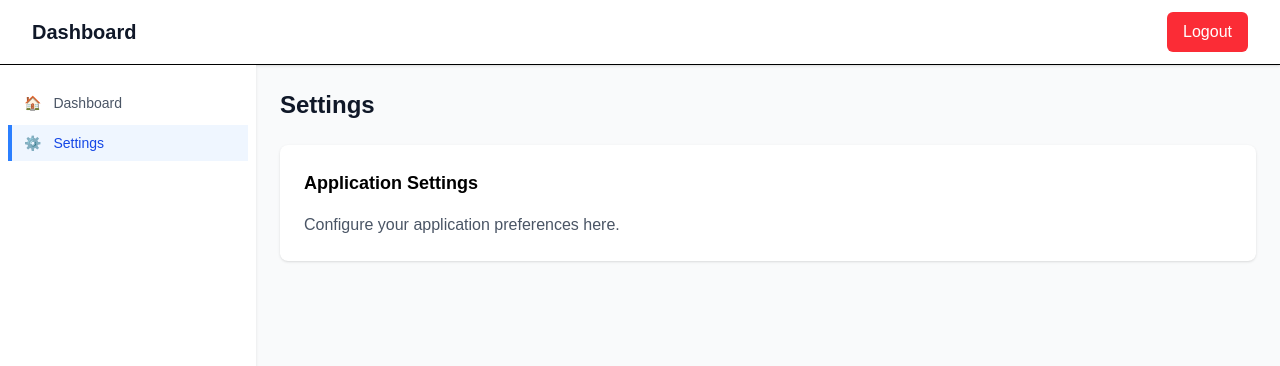
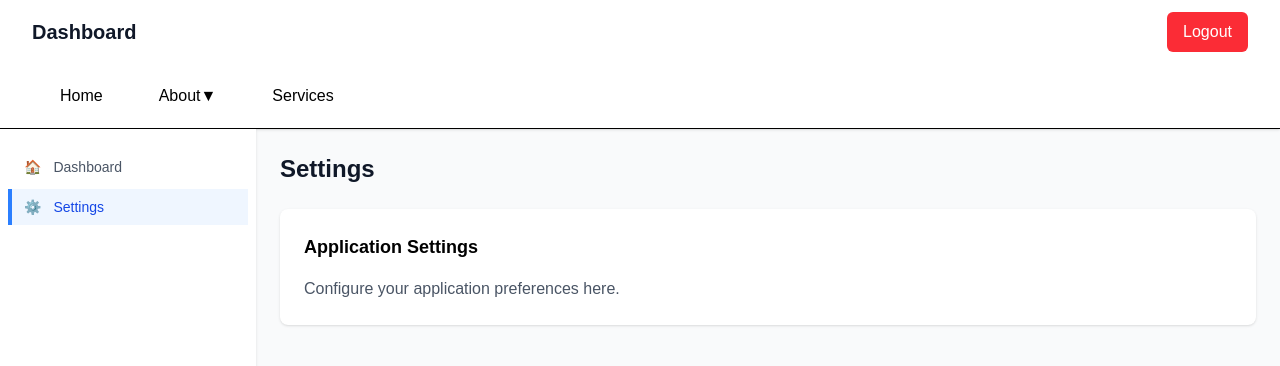
Before and after one commit to alirlikh/auth-app, a Next.js app: page /dashboard/settings in a window 1280 px wide. Shown: the top 366 px of the page. Built offline with nearby package versions, Linux system fonts and the light colour scheme.

Commit message:
feat: add menu to dashboard page

```diff
--- a/app/component/DashboardHeader/DashboardHeader.tsx
+++ b/app/component/DashboardHeader/DashboardHeader.tsx
@@ -1,6 +1,7 @@
 'use client';
 
 import { useAuth } from "@/app/_lib/authContext";
+import Menu, { menuList } from "../Menu/Menu";
 
 
 const DashboardHeader = () => {
@@ -21,6 +22,9 @@ const DashboardHeader = () => {
             Logout
           </button>
         </div>
+        <nav className="my-2 mx-2 p-1">
+        <Menu items={menuList} isRoot />
+        </nav>
       </div>
     </header>
   );
--- a/app/component/DashboardSidebar/DashboardSidebar.tsx
+++ b/app/component/DashboardSidebar/DashboardSidebar.tsx
@@ -20,7 +20,7 @@ const DashboardSidebar = () => {
   ];
 
   return (
-    <div className="w-64 bg-white shadow-sm h-screen sticky top-0">
+    <div className="w-64 bg-white shadow-sm h-screen ">
       <nav className="mt-5 px-2">
         <div className="space-y-1">
           {navigation.map((item) => (
--- /dev/null
+++ b/app/component/Menu/Menu.tsx
@@ -0,0 +1,114 @@
+import { FC, useRef, useState } from "react";
+
+export interface MenuItem {
+  title: string;
+  link: string;
+  children?: MenuItem[];
+}
+
+export interface MenuProps {
+  items: MenuItem[];
+  isRoot?: boolean;
+}
+
+export const menuList: MenuItem[] = [
+  {
+    title: "Home",
+    link: "/",
+  },
+  {
+    title: "About",
+    link: "/about",
+    children: [
+      { title: "Team", link: "/about/team" },
+      {
+        title: "Company",
+        link: "/about/company",
+        children: [
+          { title: "History", link: "/about/company/history" },
+          { title: "Vision", link: "/about/company/vision" },
+        ],
+      },
+    ],
+  },
+  { title: "Services", link: "/services" },
+];
+
+const Menu: FC<MenuProps> = ({ items, isRoot = false }) => {
+  return (
+    <ul
+      role="menu"
+      className={isRoot ? "flex flex-row space-x-6" : "absolute left-14 top-10 bg-gray-300"}
+    >
+      {items.map((item) => {
+        const [open, setOpen] = useState(false);
+        const buttonRef = useRef<HTMLButtonElement | null>(null);
+        const hasChildren = !!item.children?.length;
+
+        const focusSibling = (direction: number) => {
+          const parent = buttonRef.current?.closest("ul");
+          if (!parent) return;
+          const buttons = parent.querySelectorAll<HTMLButtonElement>(
+            "button[role='menuitem']"
+          );
+          const currentIndex = Array.from(buttons).indexOf(buttonRef.current!);
+          const nextIndex = (currentIndex + direction + buttons.length) % buttons.length;
+          buttons[nextIndex]?.focus();
+        };
+
+        const handleKeyDown = (e: React.KeyboardEvent<HTMLButtonElement>) => {
+          switch (e.key) {
+            case "Enter":
+            case " ":
+              e.preventDefault();
+              if (hasChildren) setOpen(!open);
+              else window.location.href = item.link;
+              break;
+            case "ArrowRight":
+              if (hasChildren) setOpen(true);
+              break;
+            case "ArrowLeft":
+              if (open) setOpen(false);
+              break;
+            case "ArrowDown":
+              e.preventDefault();
+              focusSibling(1);
+              break;
+            case "ArrowUp":
+              e.preventDefault();
+              focusSibling(-1);
+              break;
+          }
+        };
+
+        return (
+          <li key={item.link} className="relative">
+            <button
+              ref={buttonRef}
+              role="menuitem"
+              aria-haspopup={hasChildren}
+              aria-expanded={hasChildren ? open : undefined}
+              tabIndex={0}
+              className="flex items-center justify-between w-full px-4 py-2 text-left hover:bg-gray-100 rounded"
+              onClick={(e) => {
+                if (hasChildren) {
+                  e.preventDefault();
+                  setOpen(!open);
+                } else {
+                  window.location.href = item.link;
+                }
+              }}
+              onKeyDown={handleKeyDown}
+            >
+              <span>{item.title}</span>
+              {hasChildren && <span>{open ? "▲" : "▼"}</span>}
+            </button>
+            {hasChildren && open && <Menu items={item.children!} />}
+          </li>
+        );
+      })}
+    </ul>
+  );
+};
+
+export default Menu;
```
